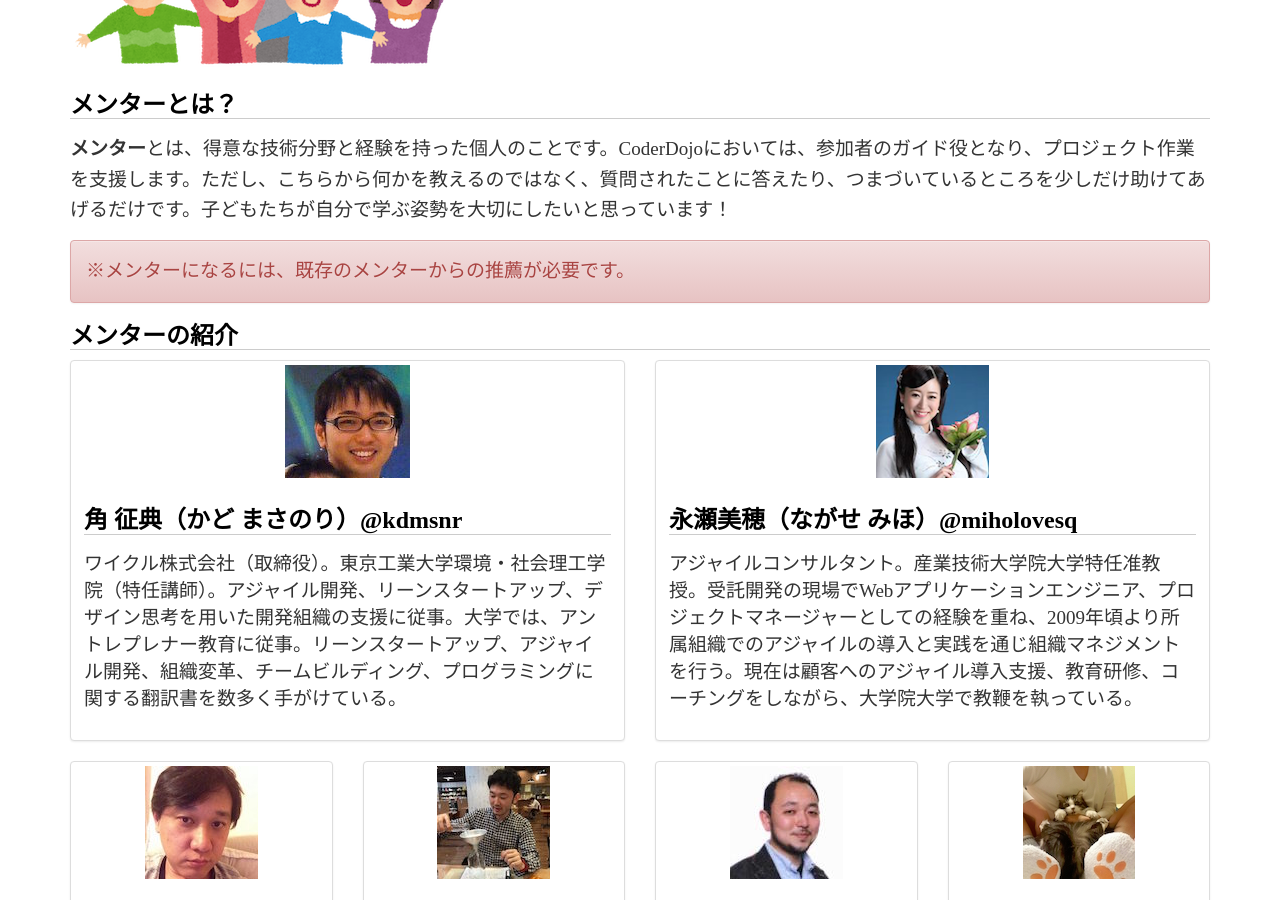
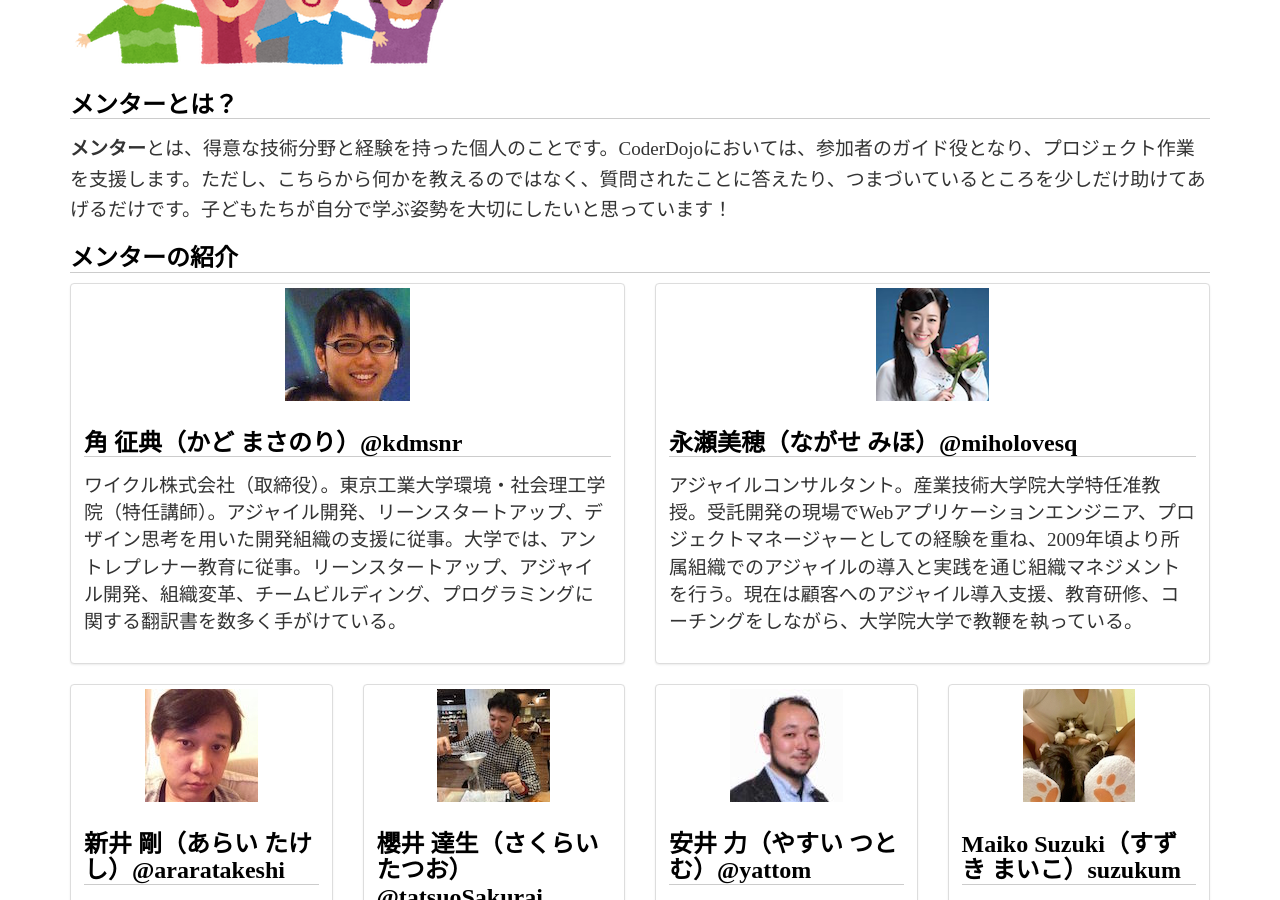
Before and after one commit to coderdojo-suginami/coderdojo-suginami.github.io, a Jekyll site: the page built from mentors/index.md, in a window 1280 px wide and 900 px high, scrolled down 362 px. Built offline with Jekyll 4.4.1, drawn with Linux system fonts in a browser that asks for light colours; some of the changed text lies outside the part shown.

Commit message:
Update mentor

```diff
--- a/mentors/index.md
+++ b/mentors/index.md
@@ -21,11 +21,6 @@ http://www.slideshare.net/togazo/dojo1150528/12
 {% comment %}
 道場は1回数時間程度を予定しています。地域の子どもたちのために、みなさまの知識と経験をお貸しください。道場でのメンターの経験は、きっと大きな価値になるでしょう。逆に子どもたちから、いろいろと教えられることがあるくらいです！
 {% endcomment %}
-
-<div class="alert alert-danger" role="alert">
-※メンターになるには、既存のメンターからの推薦が必要です。
-</div>
-
 
 ## メンターの紹介
 
@@ -78,6 +73,11 @@ http://www.slideshare.net/togazo/dojo1150528/12
 画像ファイルは<tt>images</tt>に入れてください。
 </div>
 
+<div class="alert alert-danger" role="alert">
+※メンターになるには、既存のメンターからの推薦が必要です。
+</div>
+
+
 ## メンタリングの指針
 
 * ニンジャが中心であり、ニンジャが楽しめるように工夫します。
```
